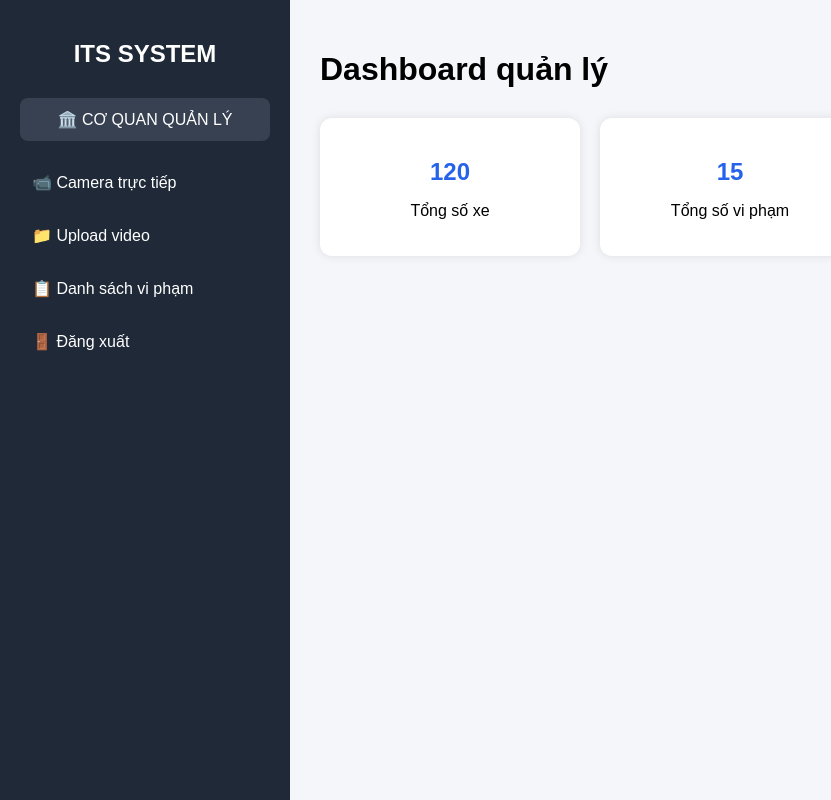
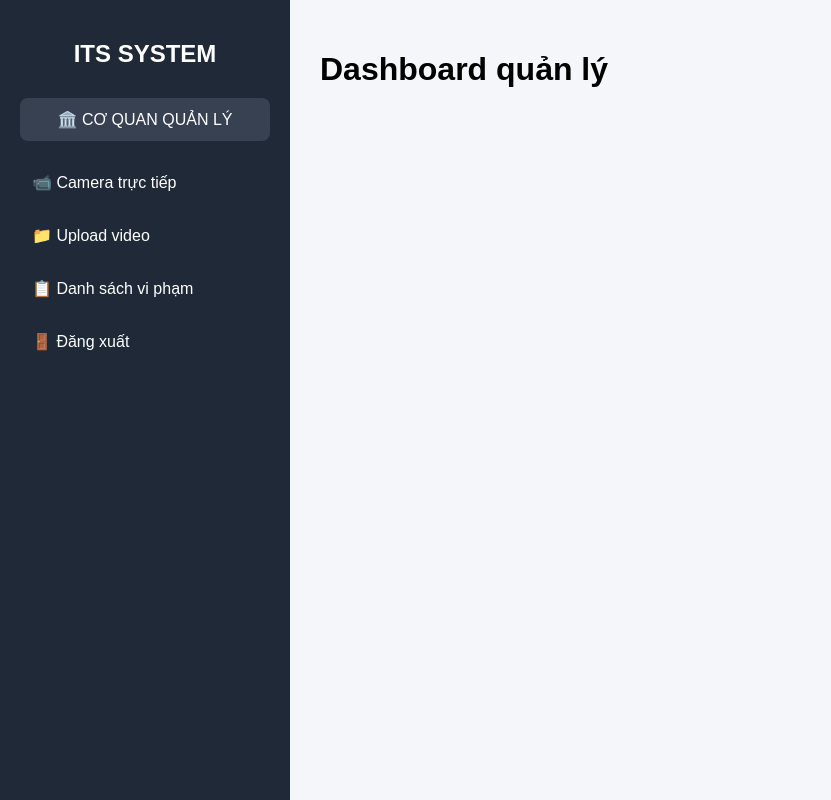
Before and after one commit to quangthanhphat/ITS-License-Plate-System, a FastAPI app: page /admin in a window 1280 px wide. Shown: the whole page, without its empty margins (0-831 px from the left). Run offline with FastAPI, Linux system fonts and the light colour scheme.

Commit message:
update web

```diff
--- a/Templates/admin_home.html
+++ b/Templates/admin_home.html
@@ -42,19 +42,7 @@
 
         <h1>Dashboard quản lý</h1>
 
-        <div class="card-container">
 
-            <div class="card">
-                <h2>120</h2>
-                <p>Tổng số xe</p>
-            </div>
-
-            <div class="card">
-                <h2>15</h2>
-                <p>Tổng số vi phạm</p>
-            </div>
-
-        </div>
 
     </div>
 
```
